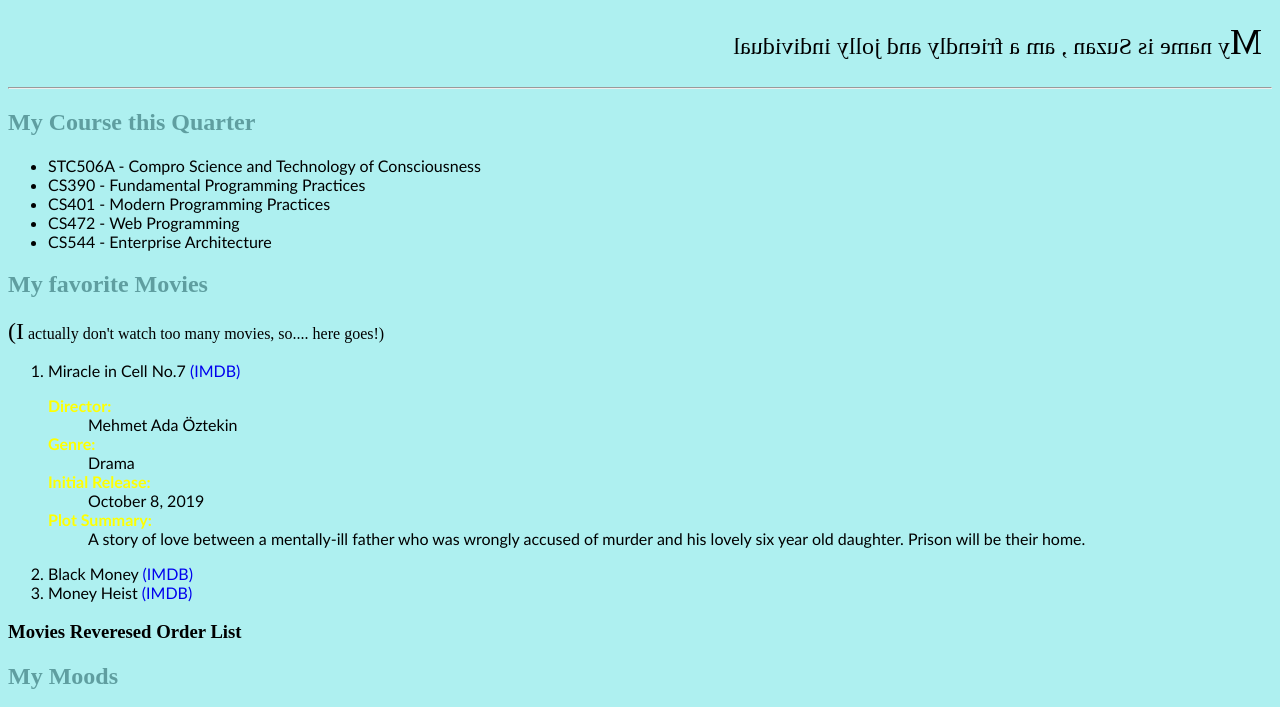
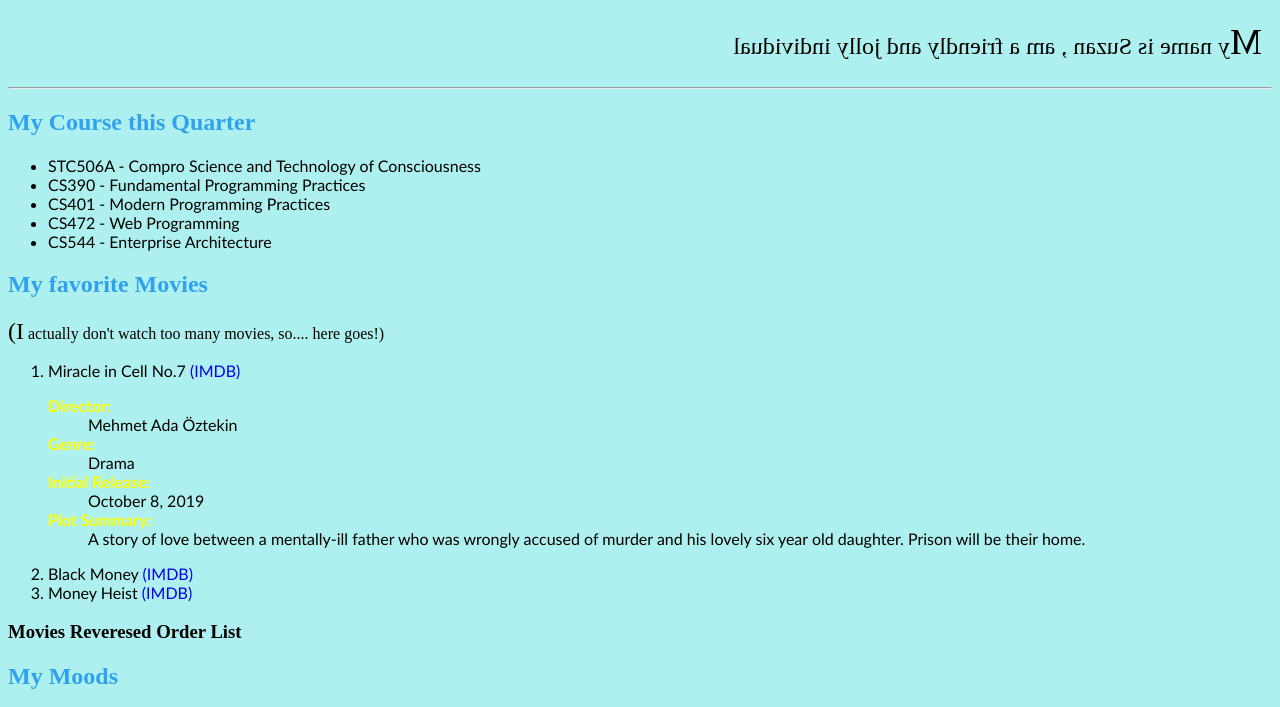
Before and after one commit to smwemeke/WAP2023Nov, a plain HTML site: page Lab2/About Me.html in a window 1280 px wide. Shown: the part 61-768 px from the top of the page. Drawn offline with Linux system fonts and the light colour scheme.

Commit message:
change h2 color

```diff
--- a/Lab2/styleme.css
+++ b/Lab2/styleme.css
@@ -8,7 +8,7 @@ h1{
     font-style: italic;
 }
 h2{
-    color:cadetblue;
+    color:rgb(48, 161, 236);
     font-weight: bold;
 }
 li{
```
Also changed, not shown: Lab2/HTML-checker.png.
